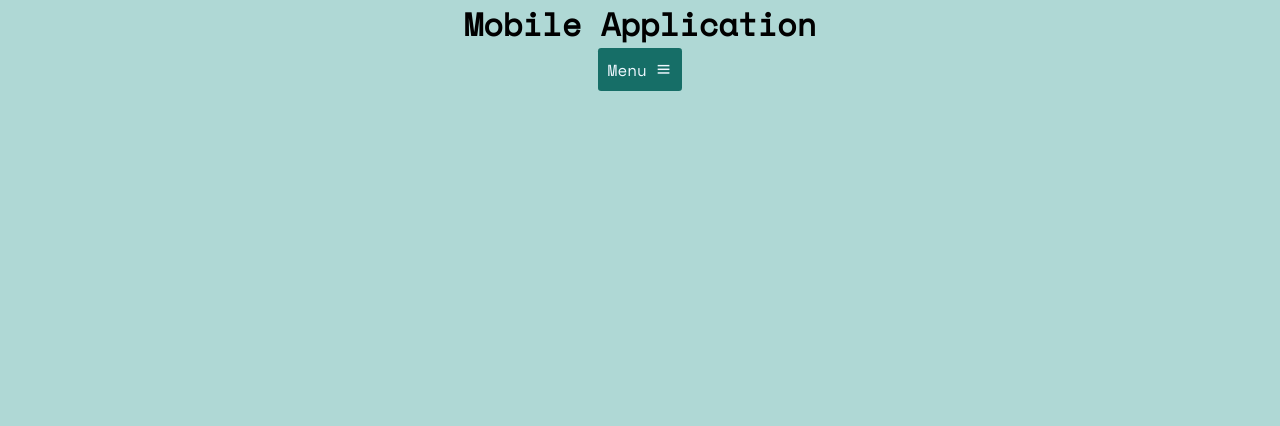
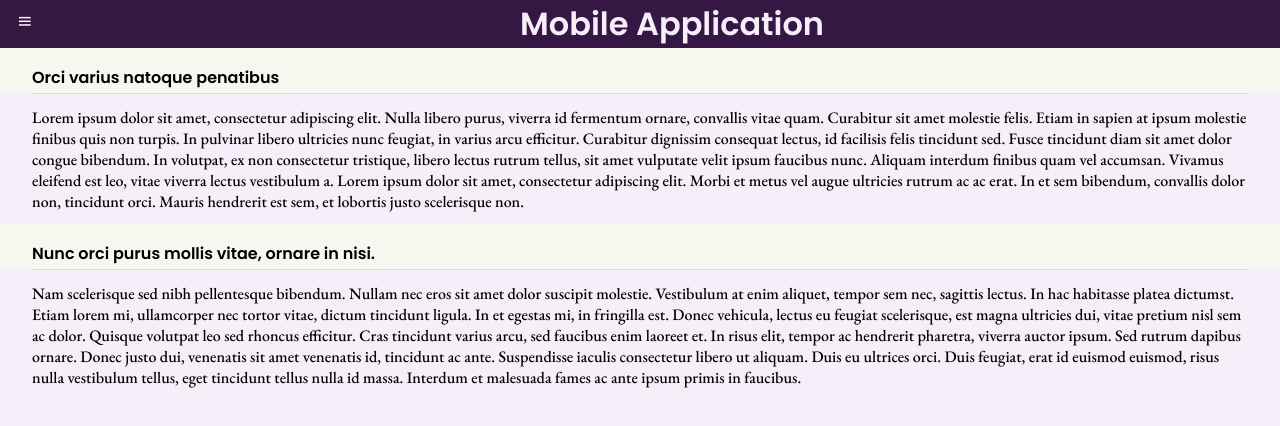
Before and after one commit to ShelbyEliza/basic-mobile-menu, a plain HTML site: page index.html in a window 1280 px wide. Drawn offline with nearby package versions, Linux system fonts and the light colour scheme.

Commit message:
Menu transforms right, style changes

```diff
--- a/index.html
+++ b/index.html
@@ -11,13 +11,12 @@
   </head>
 
   <body>
-    <h1>Mobile Application</h1>
-    <div class="container">
-
-      <button class=" btn" id="btn" name="menu-btn">Menu
+    <header>
+      <div class="header-left">
+        <button class=" btn" id="btn" name="menu-btn">
           <i class="bx bx-menu" id="hamburger"></i>
         </button>
-      <div class="hamburger" id="hamburger">
+        <div class="hamburger-menu" id="hamburger-menu">
           <a href="#">
             <i class="bx bx-heart-circle"></i>
             Popular
@@ -32,6 +31,40 @@
           </a>
         </div>
       </div>
+      <h1>Mobile Application</h1>
+    </header>
+    <main>
+      <div class="heading-box">
+        <h2>Orci varius natoque penatibus </h2>
+      </div>
+      <div class="para">
+        Lorem ipsum dolor sit amet, consectetur adipiscing elit. Nulla libero purus, viverra id fermentum ornare,
+        convallis vitae quam. Curabitur sit amet molestie felis. Etiam in sapien at ipsum molestie finibus quis non
+        turpis. In pulvinar libero ultricies nunc feugiat, in varius arcu efficitur. Curabitur dignissim consequat
+        lectus, id facilisis felis tincidunt sed. Fusce tincidunt diam sit amet dolor congue bibendum. In volutpat, ex
+        non consectetur tristique, libero lectus rutrum tellus, sit amet vulputate velit ipsum faucibus nunc. Aliquam
+        interdum finibus quam vel accumsan. Vivamus eleifend est leo, vitae viverra lectus vestibulum a. Lorem ipsum
+        dolor sit amet, consectetur adipiscing elit. Morbi et metus vel augue ultricies rutrum ac ac erat. In et sem
+        bibendum, convallis dolor non, tincidunt orci. Mauris hendrerit est sem, et lobortis justo scelerisque non.
+      </div>
+      <div class="heading-box">
+        <h2>Nunc orci purus mollis vitae, ornare in nisi.</h2>
+      </div>
+      <div class="para">Nam scelerisque sed nibh pellentesque bibendum. Nullam nec eros sit amet dolor suscipit
+        molestie.
+        Vestibulum
+        at enim aliquet, tempor sem nec, sagittis lectus. In hac habitasse platea dictumst. Etiam lorem mi,
+        ullamcorper
+        nec tortor vitae, dictum tincidunt ligula. In et egestas mi, in fringilla est. Donec vehicula, lectus eu
+        feugiat
+        scelerisque, est magna ultricies dui, vitae pretium nisl sem ac dolor. Quisque volutpat leo sed rhoncus
+        efficitur. Cras tincidunt varius arcu, sed faucibus enim laoreet et. In risus elit, tempor ac hendrerit
+        pharetra, viverra auctor ipsum. Sed rutrum dapibus ornare. Donec justo dui, venenatis sit amet venenatis id,
+        tincidunt ac ante. Suspendisse iaculis consectetur libero ut aliquam. Duis eu ultrices orci. Duis feugiat,
+        erat
+        id euismod euismod, risus nulla vestibulum tellus, eget tincidunt tellus nulla id massa. Interdum et malesuada
+        fames ac ante ipsum primis in faucibus. </div>
+    </main>
   </body>
 
 </html>
--- a/mobileMenu.js
+++ b/mobileMenu.js
@@ -0,0 +1,19 @@
+const dropdownBtn = document.getElementById('btn');
+const dropdownMenu = document.getElementById('hamburger-menu');
+// const toggleArrow = document.getElementById('arrow');
+
+const toggleDropdown = function () {
+	dropdownMenu.classList.toggle('show');
+	// toggleArrow.classList.toggle('arrow');
+};
+
+dropdownBtn.addEventListener('click', function (e) {
+	e.stopPropagation();
+	toggleDropdown();
+});
+
+document.documentElement.addEventListener('click', function () {
+	if (dropdownMenu.classList.contains('show')) {
+		toggleDropdown();
+	}
+});
--- a/styles.css
+++ b/styles.css
@@ -1,27 +1,67 @@
-@import url('https://fonts.googleapis.com/css2?family=Space+Mono&display=swap');
+@import url('https://fonts.googleapis.com/css2?family=EB+Garamond:wght@500&family=Poppins:wght@400;600&display=swap');
 
 * {
 	margin: 0;
 	padding: 0;
 	box-sizing: border-box;
-	font-family: 'Space Mono', monospace;
-	--shadow: rgba(0, 0, 0, 0.05) 0px 6px 10px 0px,
-		rgba(0, 0, 0, 0.1) 0px 0px 0px 1px;
-	--color: #166e67;
+	font-family: 'EB Garamond', serif, 'Poppins', sans-serif;
+
 	--gap: 0.5rem;
 	--radius: 5px;
+	--transparent: #ffffff00;
+	--velvet-cosmos: rgba(53, 23, 67);
+	--velvet-cosmos-trans: rgba(53, 23, 67, 0.119);
+	--cloud-break: #f6eef9;
+	--enoki: #f7f7ef;
 }
 
 html,
 body {
 	min-height: 100vh;
-	margin: 0 auto;
 
 	font-size: 16px;
-	background-color: #afd8d5;
+	background-color: var(--cloud-break);
+}
+header {
+	display: grid;
+	grid-template-columns: 4rem auto;
+	width: 100%;
+	background-color: var(--velvet-cosmos);
 }
 h1 {
+	grid-column: 2 / 3;
+	color: var(--cloud-break);
 	text-align: center;
+
+	font-family: 'Poppins', sans-serif;
+}
+h2 {
+	border-bottom: 1px solid #dfddbb;
+	margin: 1rem 2rem 0rem 2rem;
+	line-height: 1.8rem;
+	font-size: 1rem;
+	font-family: 'Poppins', sans-serif;
+}
+.header-left {
+	grid-column: 1 / 2;
+}
+.heading-box {
+	background-color: var(--enoki);
+}
+.para {
+	margin: 0.8rem 2rem;
+}
+main {
+	display: flex;
+	flex-direction: column;
+	justify-content: center;
+}
+
+/** Buttons & Links */
+a,
+button {
+	color: aliceblue;
+	font-size: 1rem;
 }
 button:hover {
 	cursor: pointer;
@@ -29,58 +69,47 @@ button:hover {
 a {
 	text-decoration: none;
 }
-a,
-button {
-	color: aliceblue;
-	font-size: 1rem;
-}
-.container {
-	display: flex;
-	justify-content: center;
-}
 .btn {
-	align-items: center;
-	display: flex;
-	column-gap: var(--gap);
-	padding: 0.6rem;
+	padding: 0.8rem 1rem;
+
 	position: relative;
 	cursor: pointer;
-	background-color: #166e67;
+	color: white;
+	background-color: var(--transparent);
 	box-shadow: none;
 	border: none;
-	border-radius: 0.2rem;
 }
 
 .bx {
 	font-size: 1.1rem;
 }
-.hamburger {
+.hamburger-menu {
 	position: absolute;
-	width: 250px;
-	box-shadow: var(--shadow);
-	border-radius: var(--radius);
-	margin-top: 0.3rem;
-	background: white;
-	transition: all 0.1s cubic-bezier(0.16, 1, 0.5, 1);
-	border: 1px solid black;
+	width: 25%;
+	min-width: min-content;
+	min-height: 100vh;
 
-	transform: translateY(0.5rem);
+	background: var(--enoki);
+	transition: all 0.8s cubic-bezier(0.16, 1, 0.5, 1);
+
+	transform: translateX(-0.4rem);
 	visibility: hidden;
 	opacity: 0;
+	border-top: 1px solid var(--velvet-cosmos);
+	border-right: 1px solid var(--velvet-cosmos);
 }
-
-.hamburger a {
+.hamburger-menu a {
 	display: flex;
 	align-items: center;
 	column-gap: var(--gap);
 	padding: 0.8rem 1rem;
+
 	text-decoration: none;
-	color: black;
+	color: var(--velvet-cosmos);
 }
 
-.hamburger a:hover {
-	background-color: var(--color);
-	color: white;
+.hamburger-menu a:hover {
+	background-color: var(--velvet-cosmos-trans);
 }
 
 .show {
@@ -88,8 +117,3 @@ button {
 	visibility: visible;
 	opacity: 1;
 }
-
-.arrow {
-	transform: rotate(180deg);
-	transition: 0.2s ease;
-}
```
Also changed, not shown: 1 other file. Lines whose indentation alone changed are shown as unchanged.
